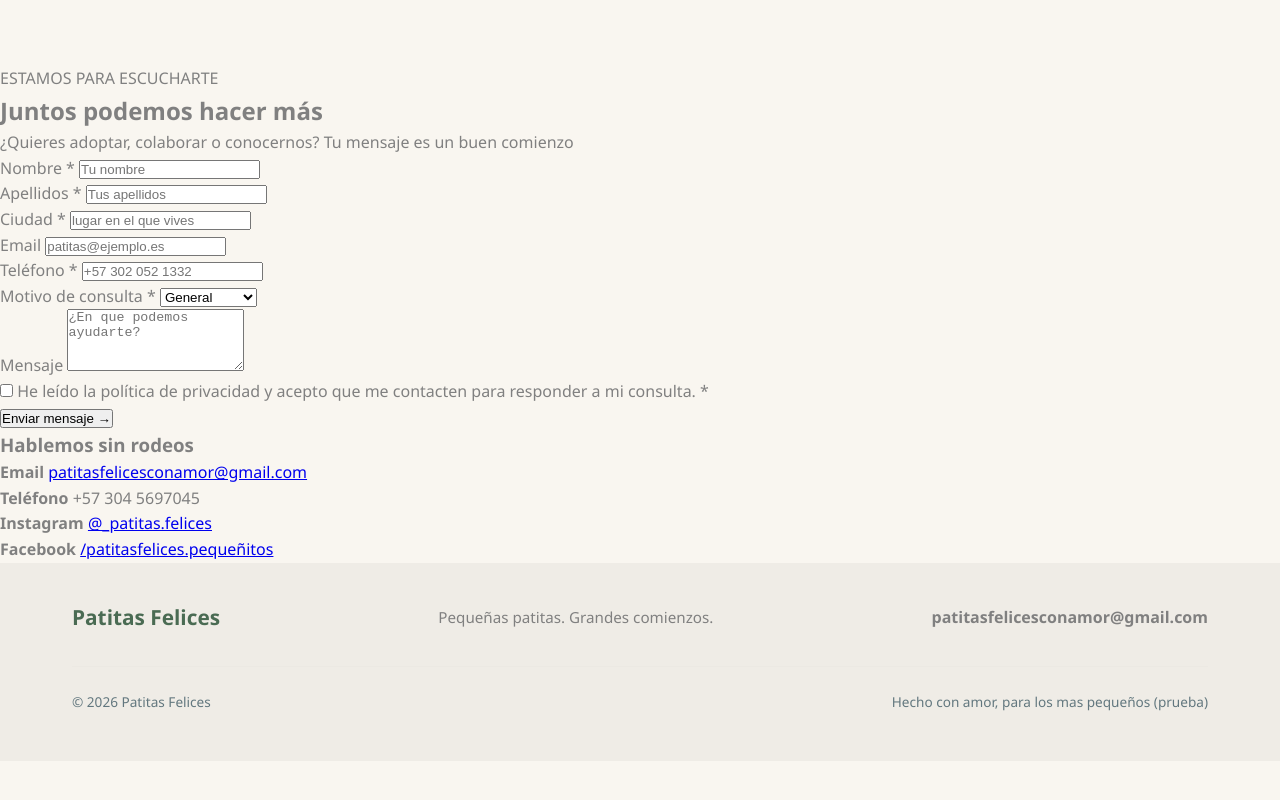
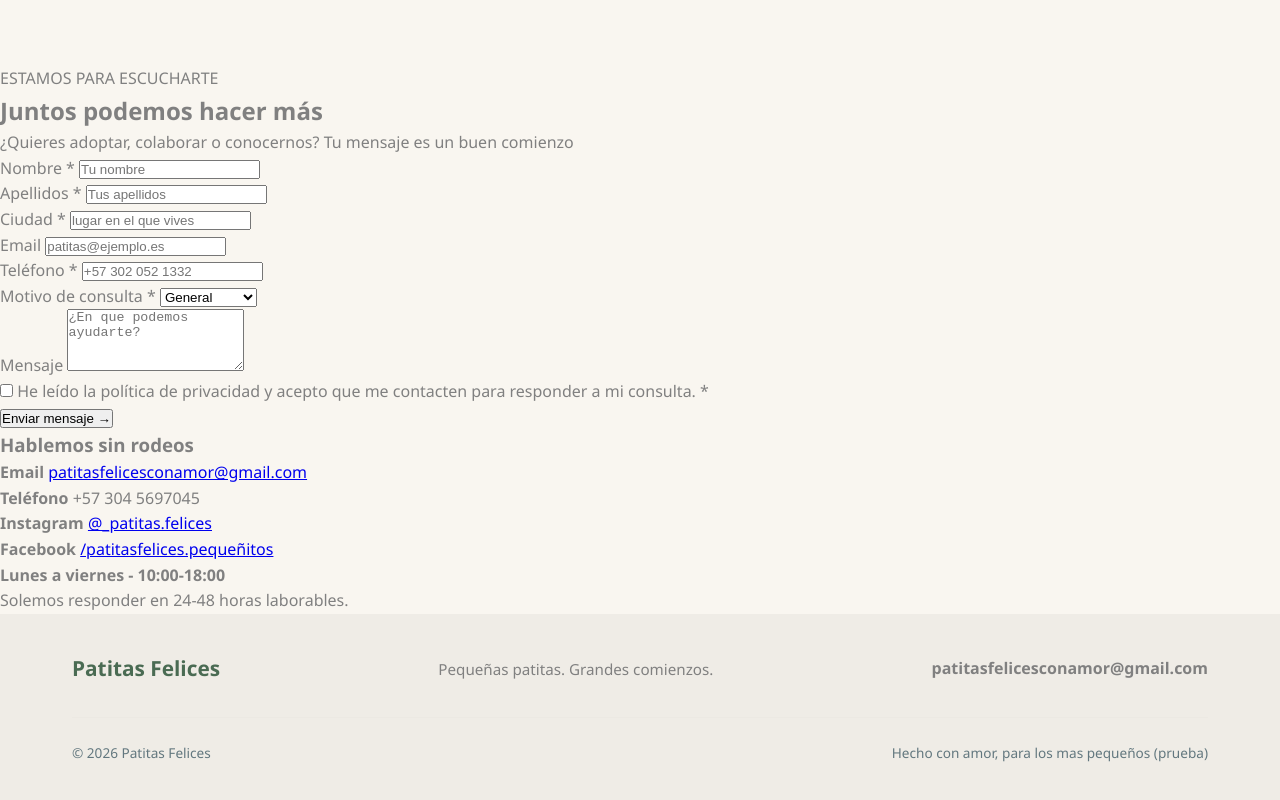
Before and after one commit to juan-1332/proyecto-html, a plain HTML site: page app.html in a window 1280 px wide. Shown: the part 2614-3414 px from the top of the page. Before the commit the page ends 3375 px from the top, so only its background shows below. Drawn offline with Linux system fonts and the light colour scheme.

Commit message:
comit doc. se agrega la seccion del formulario y informacion de contacto

```diff
--- a/app.html
+++ b/app.html
@@ -527,7 +527,8 @@
                         </li>
                     </ul>
                     <div class="horariosatencion">
-
+                       <p><strong>Lunes a viernes - 10:00-18:00</strong></p>
+                       <p>Solemos responder en 24-48 horas laborables.</p>
                     </div>
                 </div>
             </div>
```
